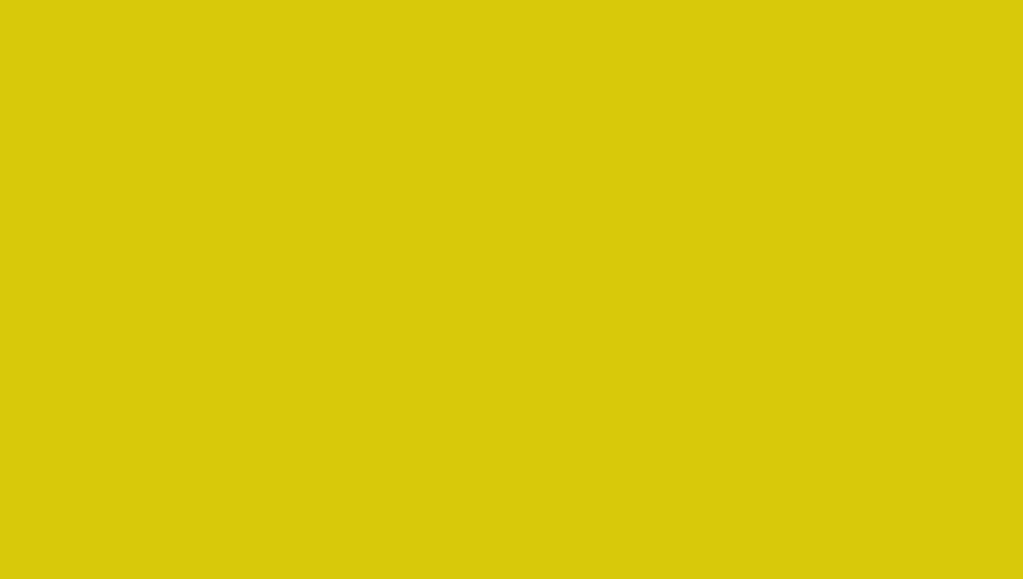
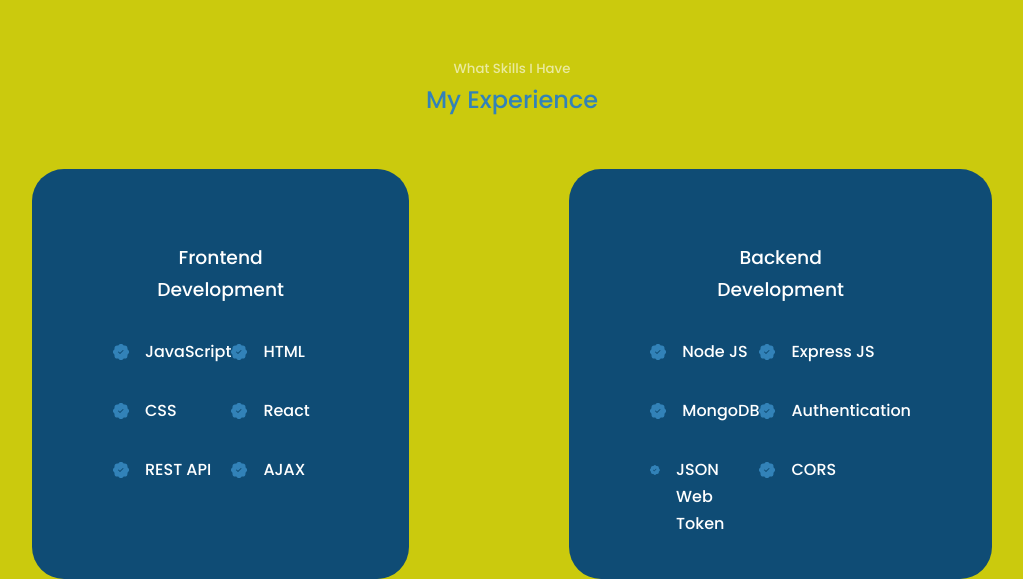
Before and after one commit to BorislavBenderov/my-react-portfolio, a React (Create React App) app: page / in a window 1280 px wide. Shown: the part 1808-2387 px from the top of the page, without its empty margins (128-1151 px from the left). Before the commit the page ends 1806 px from the top, so only its background shows below. Built offline with nearby package versions, Linux system fonts and the light colour scheme.

Commit message:
Making Experience component and experience component css

```diff
--- a/src/App.js
+++ b/src/App.js
@@ -1,6 +1,7 @@
 import { Header } from './components/header/Header';
 import { About } from './components/аbout/About';
 import { Portfolio } from './components/portfolio/Portfolio';
+import { Experience } from './components/experience/Experiance';
 
 function App() {
   return (
@@ -8,6 +9,7 @@
     <Header />
     <About />
     <Portfolio />
+    <Experience />
     </>
   );
 }
--- /dev/null
+++ b/src/components/experience/Experiance.js
@@ -0,0 +1,96 @@
+import './experience.css';
+import { BsPatchCheckFill } from 'react-icons/bs';
+
+export const Experience = () => {
+    return (
+        <section id="experience">
+            <h5>What Skills I Have</h5>
+            <h2>My Experience</h2>
+
+            <div className='container experience__container'>
+                <div className="experience__frontend">
+                    <h3>Frontend Development</h3>
+                    <div className="experience__content">
+                        <article className='experience__details'>
+                            <BsPatchCheckFill className='experience__details-icon' />
+                            <div>
+                                <h4>JavaScript</h4>
+                            </div>
+                        </article>
+                        <article className='experience__details'>
+                            <BsPatchCheckFill className='experience__details-icon' />
+                            <div>
+                                <h4>HTML</h4>
+                            </div>
+                        </article>
+                        <article className='experience__details'>
+                            <BsPatchCheckFill className='experience__details-icon' />
+                            <div>
+                                <h4>CSS</h4>
+                            </div>
+                        </article>
+                        <article className='experience__details'>
+                            <BsPatchCheckFill className='experience__details-icon' />
+                            <div>
+                                <h4>React</h4>
+                            </div>
+                        </article>
+                        <article className='experience__details'>
+                            <BsPatchCheckFill className='experience__details-icon' />
+                            <div>
+                                <h4>REST API</h4>
+                            </div>
+                        </article>
+                        <article className='experience__details'>
+                            <BsPatchCheckFill className='experience__details-icon' />
+                            <div>
+                                <h4>AJAX</h4>
+                            </div>
+                        </article>
+                    </div>
+                </div>
+                <div className="experience__backend">
+                    <h3>Backend Development</h3>
+                    <div className="experience__content">
+                        <article className='experience__details'>
+                            <BsPatchCheckFill className='experience__details-icon' />
+                            <div>
+                                <h4>Node JS</h4>
+                            </div>
+                        </article>
+                        <article className='experience__details'>
+                            <BsPatchCheckFill className='experience__details-icon' />
+                            <div>
+                                <h4>Express JS</h4>
+                            </div>
+                        </article>
+                        <article className='experience__details'>
+                            <BsPatchCheckFill className='experience__details-icon' />
+                            <div>
+                                <h4>MongoDB</h4>
+                            </div>
+                        </article>
+                        <article className='experience__details'>
+                            <BsPatchCheckFill className='experience__details-icon' />
+                            <div>
+                                <h4>Authentication</h4>
+                            </div>
+                        </article>
+                        <article className='experience__details'>
+                            <BsPatchCheckFill className='experience__details-icon' />
+                            <div>
+                                <h4>JSON Web Token</h4>
+                            </div>
+                        </article>
+                        <article className='experience__details'>
+                            <BsPatchCheckFill className='experience__details-icon' />
+                            <div>
+                                <h4>CORS</h4>
+                            </div>
+                        </article>
+                    </div>
+                </div>
+            </div>
+        </section>
+    );
+}
--- /dev/null
+++ b/src/components/experience/experience.css
@@ -0,0 +1,70 @@
+.experience__container {
+    display: grid;
+    grid-template-columns: 1fr 1fr;
+    gap: 10rem;
+}
+
+.experience__container > div {
+    background: var(--color-bg-variant);
+    padding: 2.5rem 5rem;
+    border-radius: 2rem;
+    border: 1px solid transparent;
+    transition: var(--transition);
+}
+
+.experience__container > div:hover {
+    transform: scale(1.05);
+}
+
+.experience__container > div h3 {
+    text-align: center;
+    margin: 2rem;
+    color: var(--color-white);
+}
+
+.experience__content {
+    display: grid;
+    grid-template-columns: 1fr 1fr;
+    row-gap: 2rem;
+}
+
+.experience__details {
+    display: flex;
+    gap: 1rem;
+}
+
+.experience__details-icon {
+    margin-top: 6px;
+    color: var(--color-primary);
+}
+
+/* MEDIA QUERIES (MEDIUM DEVICES) */
+
+@media screen and (max-width: 1024px) {
+    .experience__container {
+        grid-template-columns: 1fr;
+    }
+
+    .experience__container > div {
+        width: 80%;
+        padding: 2rem;
+        margin: 0 auto;
+    }
+
+    .experience__content {
+        padding: 1rem;
+    }
+}
+
+/* MEDIA QUERIES (SMALL DEVICES) */
+
+@media screen and (max-width: 600px) {
+    .experience__container {
+        gap: 1rem;
+    }
+
+    .experience__container > div {
+        width: 100%;
+        padding: 2rem 1rem;
+    }
+}
--- a/src/components/portfolio/portfolio.css
+++ b/src/components/portfolio/portfolio.css
@@ -3,6 +3,8 @@
     display: grid;
     grid-template-columns: repeat(3, 1fr);
     gap: 2.5rem;
+    background-color: var(--color-bg);
+    border-radius: 2rem;
 }
 
 .portfolio__item {
--- a/src/components/аbout/about.css
+++ b/src/components/аbout/about.css
@@ -2,6 +2,8 @@
     display: grid;
     grid-template-columns: 35% 50%;
     gap: 15%;
+    background-color: var(--color-bg);
+    border-radius: 2rem;
 }
 
 .about__me {
@@ -24,10 +26,7 @@
 }
 
 .about__content {
-    border: 2px solid black;
-    border-radius: 1rem;
     padding: 10px;
-    background-color: var(--color-bg);
 }
 
 
```
